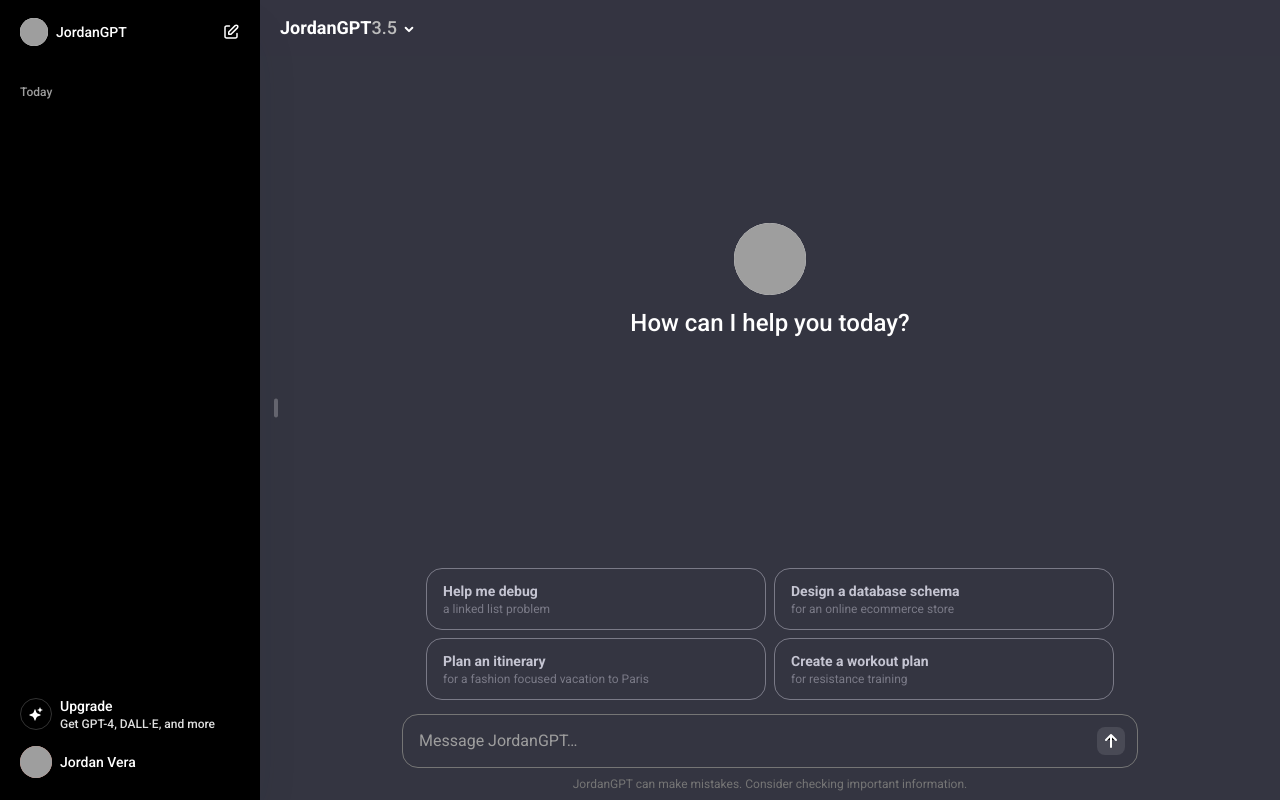
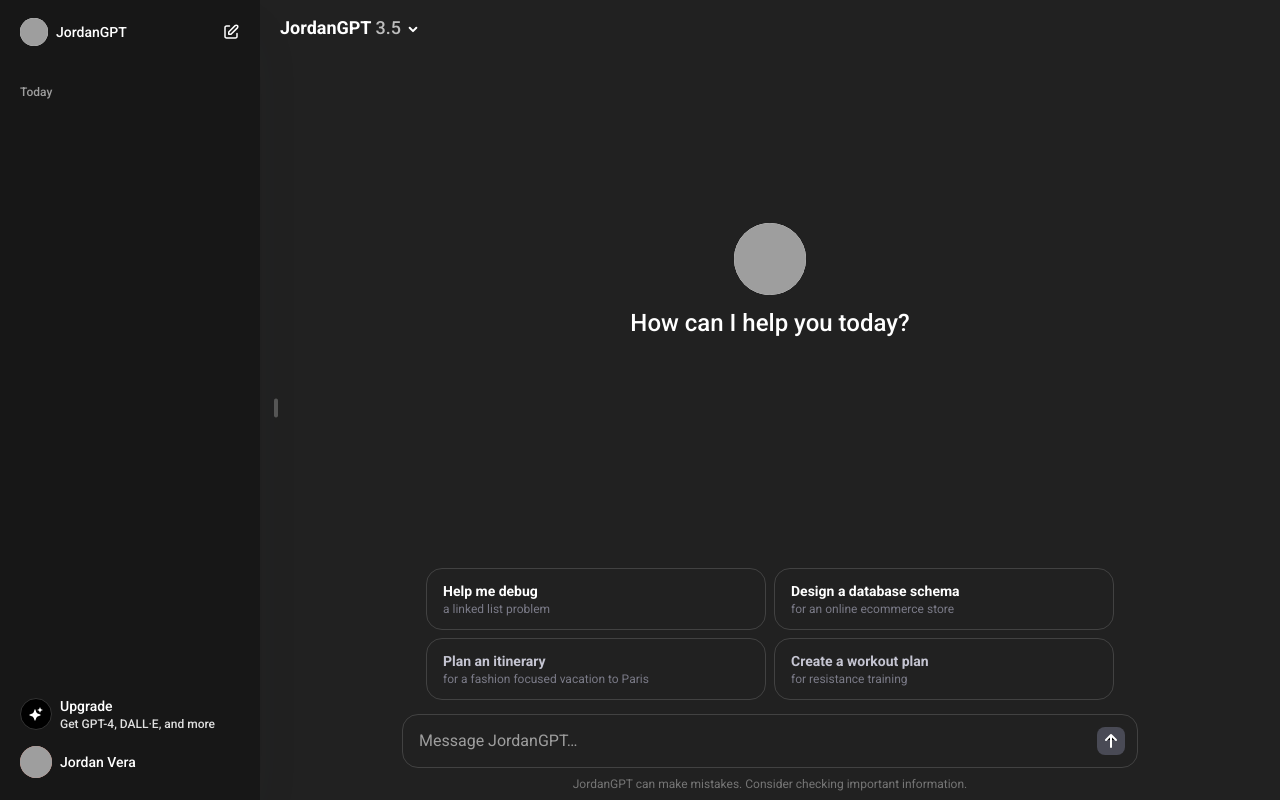
Before and after one commit to JordanVera/chatJVT, a React (Vite) app: page / in a window 1280 px wide. Built offline with nearby package versions, Linux system fonts and the light colour scheme; grey boxes are pictures that could not be loaded.

Commit message:
Update UI styles in App.jsx, Navigation.jsx, ListForNav.jsx, AccountInfo.jsx, Topbar.jsx, and Prompt.jsx. Updated colors to match new colors on chat.

```diff
--- a/src/components/App.jsx
+++ b/src/components/App.jsx
@@ -80,7 +80,7 @@
 
       <div
         id="chatbox"
-        className={`flex flex-col h-screen bg-[#343541] transition-width w-full`}
+        className={`flex flex-col h-screen bg-[#212121] transition-width w-full`}
       >
         <div className="flex-grow relative overflow-y-auto">
           <Topbar
--- a/src/components/Navigation/AccountInfo.jsx
+++ b/src/components/Navigation/AccountInfo.jsx
@@ -3,7 +3,7 @@
 const AccountInfo = ({ setSelectedChat, newChat }) => {
   return (
     <>
-      <div id="accountInfo" className="bg-black p-3">
+      <div id="accountInfo" className="p-3">
         <div className="w-full pt-3.5 rounded-md">
           <button className="rounded-lg w-full hover:bg-gray-900 py-1 mb-1.5">
             <div
@@ -11,7 +11,7 @@
                 setSelectedChat((prev) => prev + 1);
                 newChat('');
               }}
-              className="group py-0 flex p-0 items-center gap-2 rounded-lg px-2 font-medium hover:bg-token-surface-primary rounded-md"
+              className="group py-0 flex p-0 items-center gap-2  px-2 font-medium hover:bg-token-surface-primary rounded-md"
             >
               <Avatar
                 alt="Vera"
--- a/src/components/Navigation/ListForNav.jsx
+++ b/src/components/Navigation/ListForNav.jsx
@@ -33,7 +33,7 @@
     const handleOpen = () => setOpen(!open);
 
     return (
-      <div id="chatList" className="mt-[20px] flex-grow">
+      <div id="chatList" className="mt-[20px] flex-grow ">
         <h3 className="p-2 text-xs text-gray-500 font-medium text-ellipsis overflow-hidden break-all ">
           Today
         </h3>
@@ -148,7 +148,7 @@
   };
 
   return (
-    <div className="w-full h-full bg-black px-3">
+    <div className="w-full h-full bg-[#171717] px-3">
       <nav aria-label="main mailbox folders">
         <div className="w-full pt-3.5 rounded-md">
           <button
--- a/src/components/Navigation/Navigation.jsx
+++ b/src/components/Navigation/Navigation.jsx
@@ -23,7 +23,7 @@
       variant="persistent"
       className={` ${isHovered ? 'opacity-50' : ''}  w-[260px] border-none`}
     >
-      <div className={`flex flex-col h-full`}>
+      <div className={`flex flex-col h-full bg-[#171717] `}>
         <ListForNav
           newChat={newChat}
           messages={messages}
--- a/src/components/chatbox/Prompt.jsx
+++ b/src/components/chatbox/Prompt.jsx
@@ -88,7 +88,7 @@
     >
       <div className="relative flex flex-col items-stretch">
         <div className="relative flex w-full md:flex-col">
-          <div className="overflow-hidden  flex flex-col w-full  flex-grow relative border border-gray-600 dark:text-white rounded-2xl bg-transparent">
+          <div className="overflow-hidden  flex flex-col w-full  flex-grow relative border border-gray-800 dark:text-white rounded-2xl bg-transparent">
             <textarea
               id="prompt-textarea"
               tabIndex="0"
@@ -101,7 +101,7 @@
               rows="1"
               onKeyDown={handleKeyDown}
               placeholder="Message JordanGPT…"
-              className={`m-0 w-full resize-none border-0 py-[10px] pr-10 focus:ring-0 focus-visible:ring-0 dark:bg-transparent bg-transparent placeholder-gray-500 md:py-3.5 md:pr-12 placeholder-black/50 dark:placeholder-white/50 pl-3 md:pl-4 ${
+              className={`m-0 w-full resize-none border-0  py-[10px] pr-10 focus:ring-0 focus-visible:ring-0 dark:bg-transparent bg-transparent placeholder-gray-500 md:py-3.5 md:pr-12 placeholder-black/50 dark:placeholder-white/50 pl-3 md:pl-4 ${
                 loading ? 'disabled' : ''
               }`}
               disabled={loading}
--- a/src/components/chatbox/PromptIdeaButtons.jsx
+++ b/src/components/chatbox/PromptIdeaButtons.jsx
@@ -80,7 +80,7 @@
         {data.slice(0, 2).map((item, index) => (
           <button
             key={index}
-            className={`border border-[#7a7a87] w-full px-4 py-3 rounded-2xl mx-2 sm:mx-0 text-left hover:bg-[#40414F] relative flex flex-row justify-between ${
+            className={`border border-gray-800 w-full px-4 py-3 rounded-2xl mx-2 sm:mx-0 text-left hover:bg-gray-800 hover:bg-opacity-50 relative flex flex-row justify-between ${
               index === 0 ? 'mb-3 sm:mb-0' : ''
             }`}
             onMouseEnter={() => handleButtonHover(index)}
@@ -88,7 +88,7 @@
             onClick={() => onSubmit(`${item.title} ${item.subtitle}`)}
           >
             <div>
-              <h4 className="text-[#c5c5d2] text-sm font-bold">{item.title}</h4>
+              <h4 className="text-white text-sm font-bold">{item.title}</h4>
               <h5 className="text-[#7a7a87] text-xs">{item.subtitle}</h5>
             </div>
             {hoveredButton === index && (
@@ -106,7 +106,7 @@
         {data.slice(2, 4).map((item, index) => (
           <button
             key={index}
-            className="border border-[#7a7a87] w-full px-4 py-3 rounded-2xl text-left hover:bg-[#40414F] relative flex flex-row justify-between"
+            className="border border-gray-800 w-full px-4 py-3 rounded-2xl text-left hover:bg-gray-800 hover:bg-opacity-50 relative flex flex-row justify-between"
             onMouseEnter={() => handleButtonHover(index + 2)}
             onMouseLeave={handleButtonLeave}
             onClick={() => onSubmit(`${item.title} ${item.subtitle}`)}
--- a/src/components/chatbox/Topbar.jsx
+++ b/src/components/chatbox/Topbar.jsx
@@ -14,7 +14,7 @@
   newChat,
 }) => {
   return (
-    <div className="flex flex-row items-center justify-between bg-[#34354299] h-[45px] sm:h-[56px] p-2 mb-1.5 sticky top-0 z-50">
+    <div className="flex flex-row items-center justify-between bg-[#212121] h-[45px] sm:h-[56px] p-2 mb-1.5 sticky top-0 z-50">
       {/* <MobileNavigation /> */}
 
       <div className="flex flex-row justify-between  sm:hidden w-full">
@@ -64,7 +64,10 @@
         <Popover placement="bottom-start">
           <PopoverHandler>
             <div className="text-white text-lg font-bold px-3 bg-transpa flex flex-row items-center">
-              JordanGPT <span className="text-gray-400 font-medium ">3.5</span>
+              <h3>
+                JordanGPT{' '}
+                <span className="text-gray-400 font-medium "> 3.5</span>
+              </h3>
               <svg
                 width="16"
                 height="17"
```
